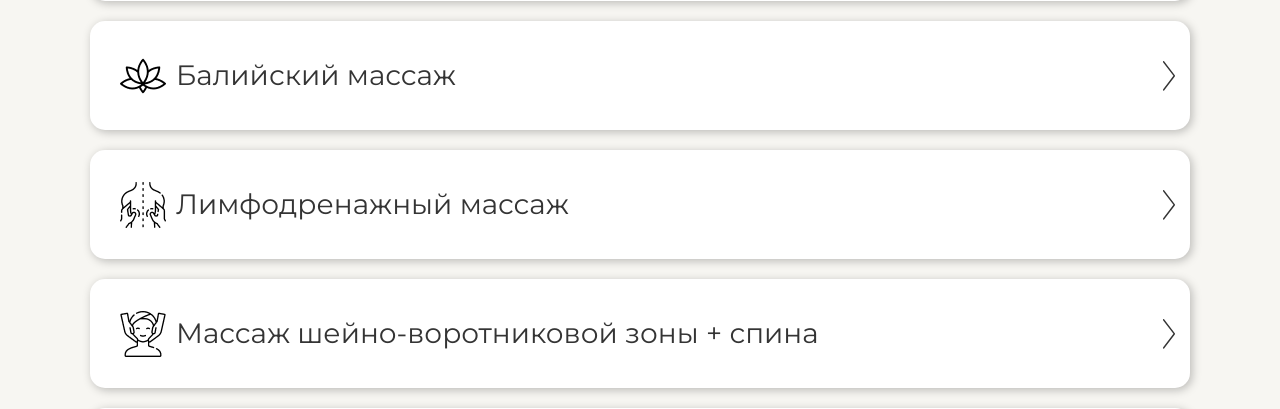
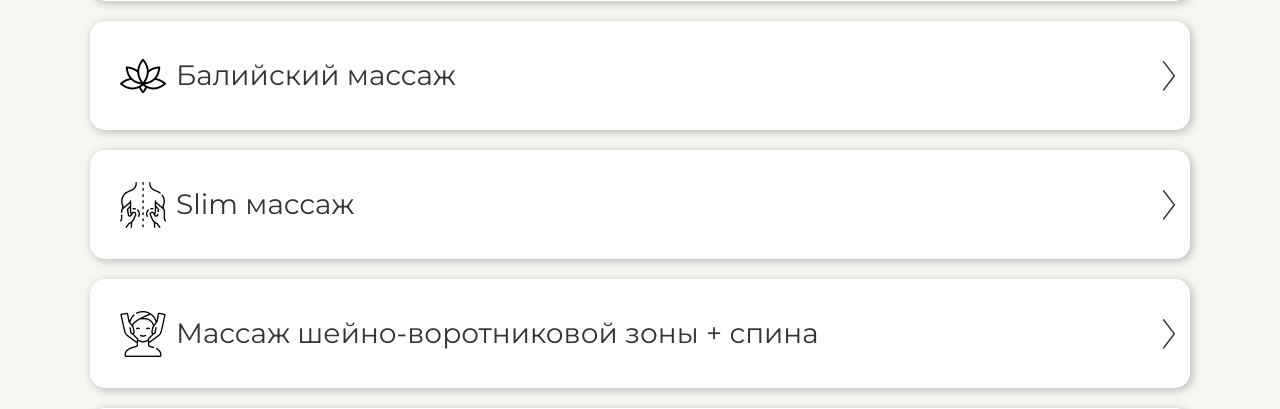
Before and after one commit to 4ndr01dHQD/santai, a Django app: page / in a window 1280 px wide. Shown: the part 1096-1505 px from the top of the page. Run offline with Django 4.2, Linux system fonts and the light colour scheme.

Commit message:
Правки

```diff
--- a/santai/urls.py
+++ b/santai/urls.py
@@ -1,6 +1,6 @@
 from django.urls import path
 
-from santai.views import main, bali, massages, thai, lymphatic_drainage, neck, foot, stone, herbal_bags, oil, contacts, \
+from santai.views import main, bali, massages, thai, slim, neck, foot, stone, herbal_bags, oil, contacts, \
     orders
 
 urlpatterns = [
@@ -8,7 +8,7 @@ urlpatterns = [
     path("massages/", massages),
     path("massages/bali/", bali),
     path("massages/thai/", thai),
-    path("massages/lymphatic_drainage/", lymphatic_drainage),
+    path("massages/slim/", slim),
     path("massages/neck/", neck),
     path("massages/foot/", foot),
     path("massages/stone/", stone),
--- a/santai/views.py
+++ b/santai/views.py
@@ -21,7 +21,7 @@ def main(request):
             'img': 'flower',
         },
         {
-            'title': 'Лимфодренажный массаж',
+            'title': 'Slim массаж',
             'url': 'lymphatic_drainage',
             'img': 'massage',
         },
@@ -47,8 +47,8 @@ def bali(request):
     return render(request, 'massages/bali.html')
 
 
-def lymphatic_drainage(request):
-    return render(request, 'massages/lymphatic_drainage_massage.html')
+def slim(request):
+    return render(request, 'massages/slim.html')
 
 
 def neck(request):
@@ -92,8 +92,8 @@ def massages(request):
             'img': 'flower',
         },
         {
-            'title': 'Лимфодренажный массаж',
-            'url': 'lymphatic_drainage',
+            'title': 'Slim массаж',
+            'url': 'slim',
             'img': 'massage',
         },
         {
@@ -132,6 +132,8 @@ def orders(request):
     serializer.is_valid(raise_exception=True)
     order = Order.objects.filter(phone=serializer.validated_data['phone']).first()
     today = timezone.now()
+    # todo Добавить сохранение куки, для того, что бы не долбить бэк
+    # todo Добавить рекапчу фоновую
     if order:
         if (order.updated_at + timezone.timedelta(days=1)) > today:
             return Response('Заявку можно отправлять не более раза в сутки.', status=status.HTTP_403_FORBIDDEN)
--- a/templates/main.html
+++ b/templates/main.html
@@ -46,7 +46,7 @@
     <div class="container">
         <div class="services__wrapper">
             {% for massage in massages %}
-            <a href="{{massage.url}}" class="services__item">
+            <a href="/massages/{{massage.url}}" class="services__item">
                 <img src="/media/icons/services/{{massage.img}}.png" class="services__item__icon" alt="">
                 {{massage.title}}
                 <img src="/media/icons/arrow.svg" class="services__item__arrow" alt="">
--- a/templates/massages/lymphatic_drainage_massage.html
+++ b/templates/massages/slim.html
@@ -12,7 +12,7 @@
             <div class="unit__white">
                 <div class="unit__top">
                     <h2 class="unit__title">
-                        Лимфодренажный массаж
+                        Slim массаж
                     </h2>
                     <!-- todo Настроить на всех страницах переключение между массажами -->
                     <div class="unit__arrows">
--- a/templates/massages/thai.html
+++ b/templates/massages/thai.html
@@ -98,7 +98,7 @@
     </div>
 </section>
 
-{% include './components/modal.html' %}
+{% include '../components/modal.html' %}
 
 <section class="order">
     <div class="container">
```
